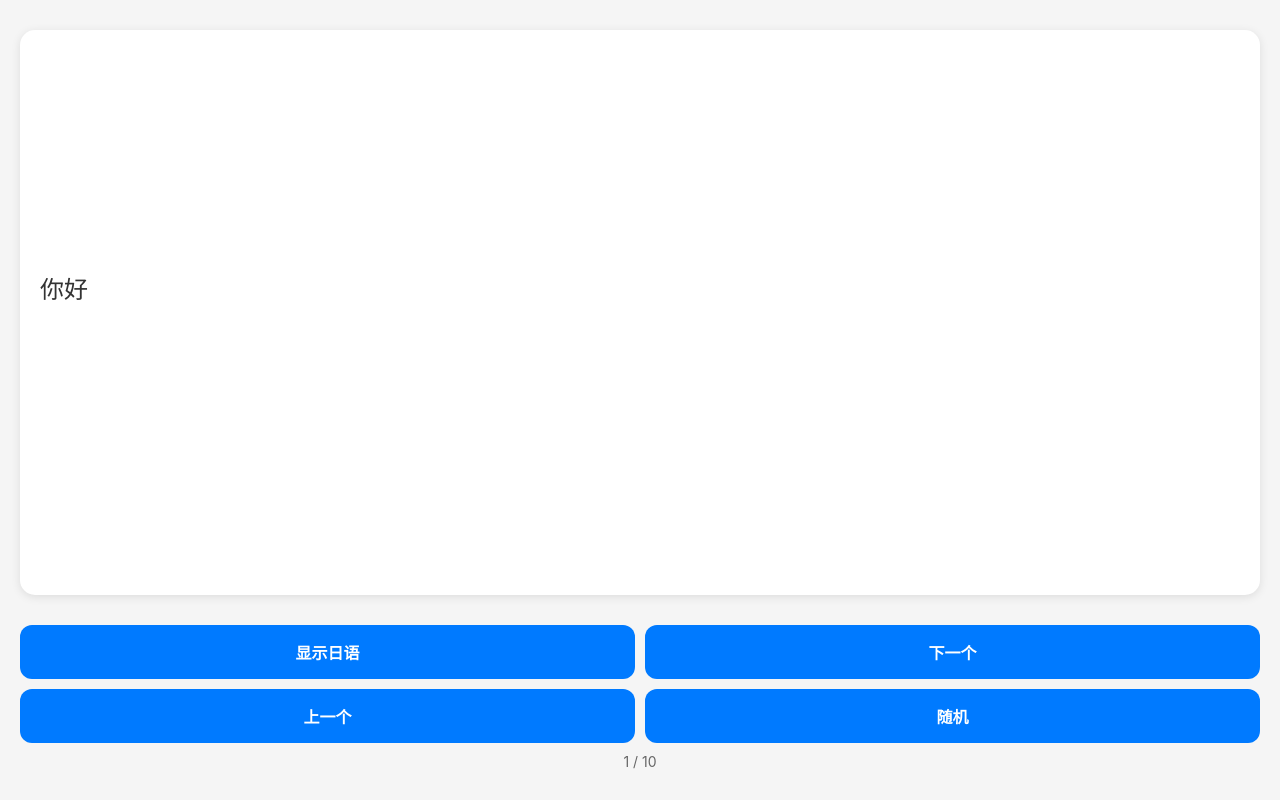
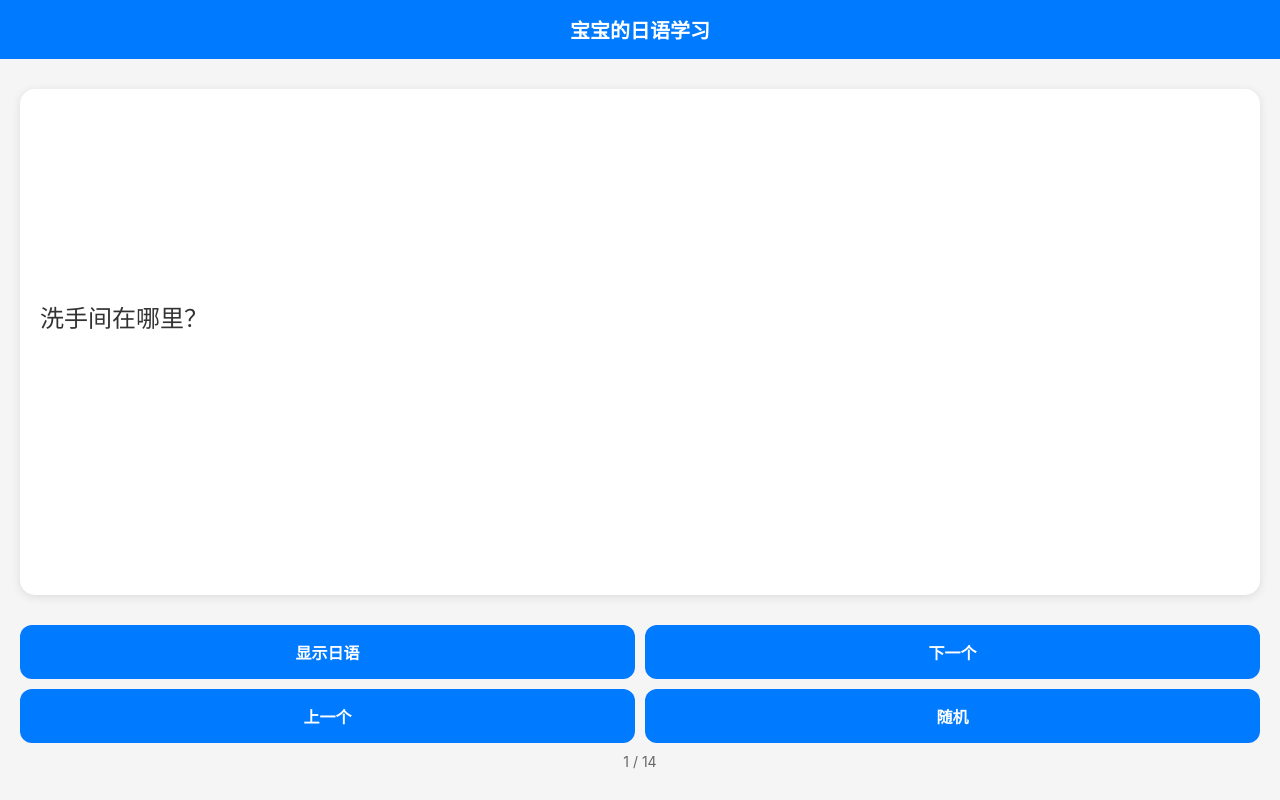
Before and after one commit to musix0516/repo, a plain HTML site: page index.html in a window 1280 px wide. Drawn offline with Linux system fonts and the light colour scheme.

Commit message:
Add files via upload

```diff
--- a/index.html
+++ b/index.html
@@ -23,6 +23,16 @@
             height: 100vh;
             display: flex;
             flex-direction: column;
+        }
+
+        .page-title {
+            text-align: center;
+            padding: 15px;
+            font-size: 20px;
+            font-weight: bold;
+            background-color: #007AFF;
+            color: white;
+            margin: 0;
         }
 
         .container {
@@ -112,10 +122,14 @@
             .counter {
                 color: #999;
             }
+            .page-title {
+                background-color: #0A84FF;
+            }
         }
     </style>
 </head>
 <body>
+    <h1 class="page-title">宝宝的日语学习</h1>
     <div class="container">
         <div class="card">
             <div class="chinese" id="chinese"></div>
@@ -137,16 +151,20 @@
 
     <script>
         const phrases = [
-            { chinese: "你好", japanese: "こんにちは" },
-            { chinese: "谢谢", japanese: "ありがとうございます" },
-            { chinese: "对不起", japanese: "すみません" },
-            { chinese: "再见", japanese: "さようなら" },
-            { chinese: "请", japanese: "お願いします" },
-            { chinese: "早上好", japanese: "おはようございます" },
-            { chinese: "晚上好", japanese: "こんばんは" },
-            { chinese: "是的", japanese: "はい" },
-            { chinese: "不是", japanese: "いいえ" },
-            { chinese: "我不明白", japanese: "わかりません" }
+            { chinese: "洗手间在哪里？", japanese: "トイレはどこですか" },
+            { chinese: "这个多少钱？", japanese: "これはいくらですか" },
+            { chinese: "车站在哪里？", japanese: "駅はどこですか" },
+            { chinese: "您会说英语吗", japanese: "英語が話せますか" },
+            { chinese: "很好吃", japanese: "おいしいです" },
+            { chinese: "请带我去酒店", japanese: "ホテルまでお願いします" },
+            { chinese: "可以拍照吗？", japanese: "写真を撮ってもいいですか" },
+            { chinese: "请给我水", japanese: "水をください" },
+            { chinese: "请给我菜单", japanese: "メニューをください" },
+            { chinese: "我想预约", japanese: "予約したいです" },
+            { chinese: "没关系，没事的", japanese: "大丈夫です" },
+            { chinese: "有什么推荐的？", japanese: "おすすめは何ですか" },
+            { chinese: "可以用信用卡吗？", japanese: "クレジットカードは使えますか" },
+            { chinese: "我还会再来", japanese: "また来ます" }
         ];
 
         let currentIndex = 0;
```
